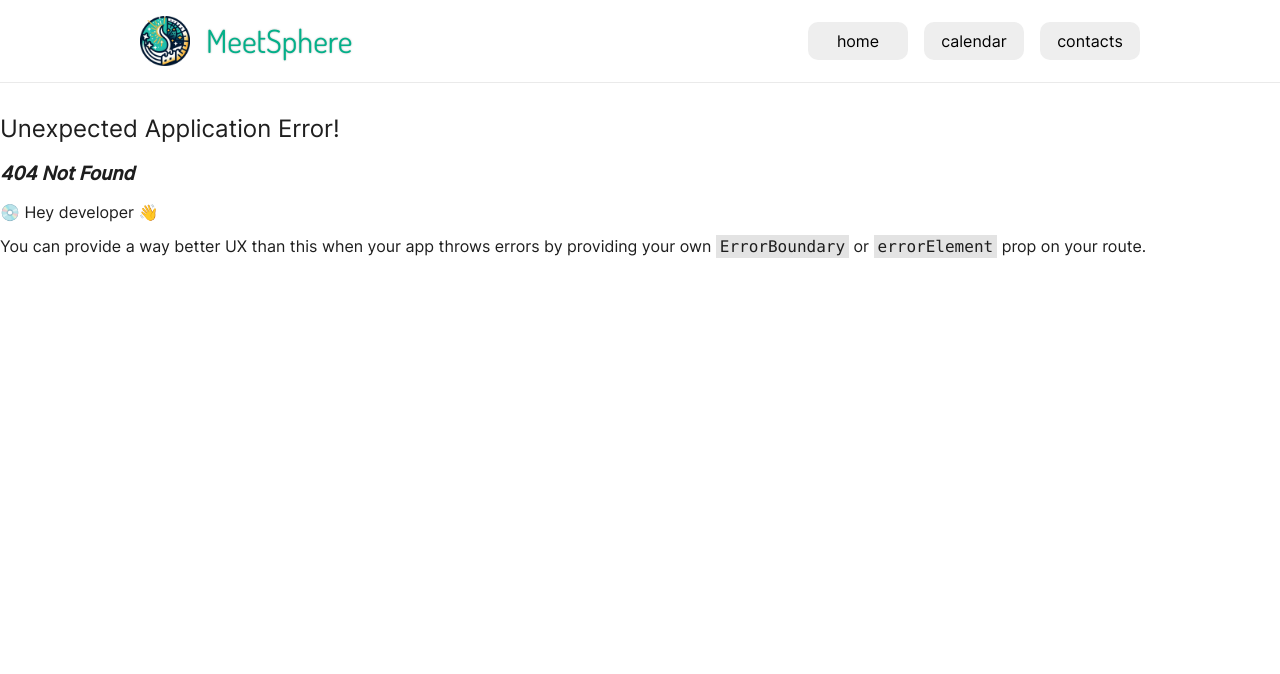
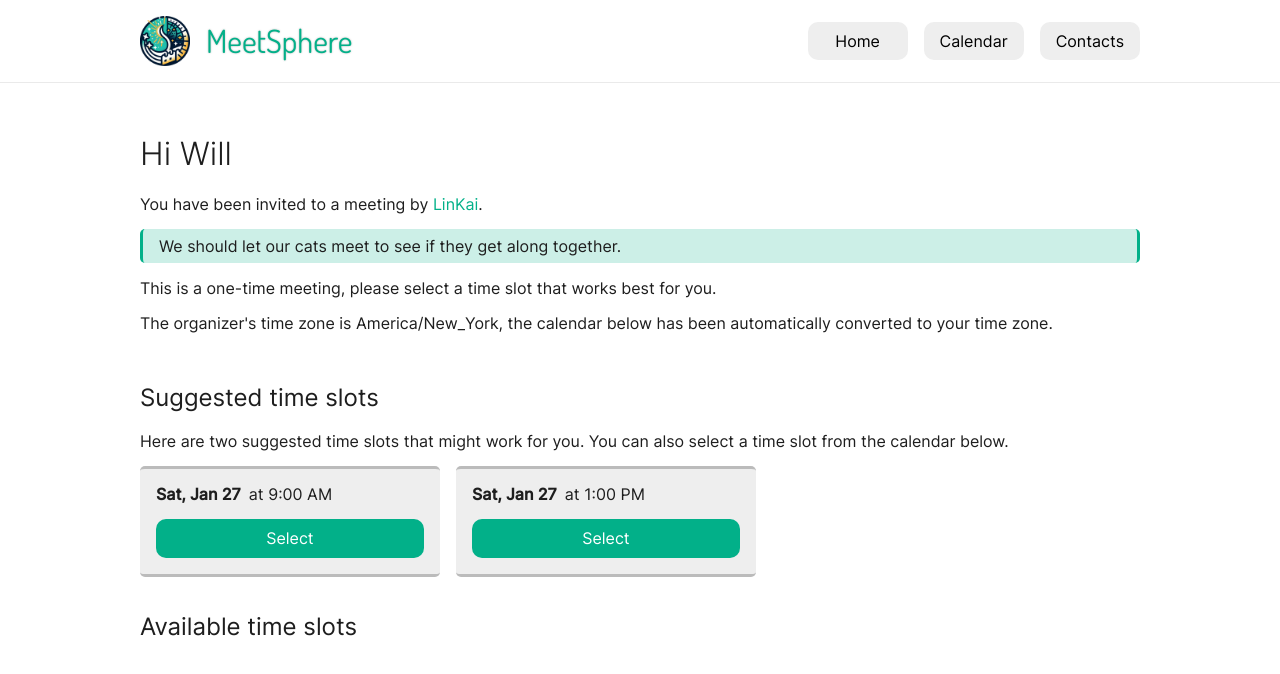
Before and after one commit to linkai-aries-ma/MeetSphere, a React (Vite) app: page /schedule/1 in a window 1280 px wide. Before the commit this address had no page. Shown: the top 674 px of the page. Built offline with nearby package versions, Linux system fonts and the light colour scheme.

Commit message:
[+] Schedule page

```diff
--- a/src/global.scss
+++ b/src/global.scss
@@ -348,3 +348,7 @@ main:not(.no-margin) {
     background-color: #3ac281;
   }
 }
+
+#ms-nav-portal button {
+  text-transform: capitalize;
+}
--- a/src/lib/examples.ts
+++ b/src/lib/examples.ts
@@ -36,6 +36,7 @@ export const EX_MEETINGS: Meeting[] = [
     description: 'We should discuss the layout of the website.',
     time: '2024-01-28T10:00:00',
     durationMinutes: 60,
+    regularity: 'once',
   },
   {
     id: 2,
@@ -45,6 +46,7 @@ export const EX_MEETINGS: Meeting[] = [
     description: 'We should finalize the schedule page and its features.',
     time: '2024-01-28T14:00:00',
     durationMinutes: 30,
+    regularity: 'weekly',
   },
   {
     id: 3,
@@ -54,6 +56,7 @@ export const EX_MEETINGS: Meeting[] = [
     description: 'We should let our cats meet to see if they get along together.',
     time: '2024-01-30T16:00:00',
     durationMinutes: 45,
+    regularity: 'daily',
   },
   {
     id: 4,
@@ -62,6 +65,7 @@ export const EX_MEETINGS: Meeting[] = [
     title: 'Integration of Pages',
     description: 'We should integrate our pages to work together.',
     durationMinutes: 30,
+    regularity: 'once',
   }
 ]
 
@@ -72,6 +76,55 @@ export const EX_CALENDARS: Calendar[] = [
     endDate: '2024-02-02',
     created: '2024-01-25T15:38:00',
     modified: '2024-01-25T18:50:00',
+    timezone: 'America/New_York',
+
+    timeSlots: [
+      {
+        startTime: '2024-01-27T09:00:00',
+        endTime: '2024-01-27T10:00:00',
+        preference: 3,
+      },
+      {
+        startTime: '2024-01-27T10:00:00',
+        endTime: '2024-01-27T11:00:00',
+        preference: 2,
+      },
+      {
+        startTime: '2024-01-27T11:00:00',
+        endTime: '2024-01-27T12:00:00',
+        preference: 1,
+      },
+      {
+        startTime: '2024-01-27T13:00:00',
+        endTime: '2024-01-27T14:00:00',
+        preference: 3,
+      },
+      {
+        startTime: '2024-01-27T14:00:00',
+        endTime: '2024-01-27T15:00:00',
+        preference: 2,
+      },
+      {
+        startTime: '2024-01-27T15:00:00',
+        endTime: '2024-01-27T16:00:00',
+        preference: 1,
+      },
+      {
+        startTime: '2024-01-27T17:00:00',
+        endTime: '2024-01-27T18:00:00',
+        preference: 3,
+      },
+      {
+        startTime: '2024-01-27T18:00:00',
+        endTime: '2024-01-27T19:00:00',
+        preference: 2,
+      },
+      {
+        startTime: '2024-01-27T19:00:00',
+        endTime: '2024-01-27T20:00:00',
+        preference: 1,
+      },
+    ],
 
     meetings: EX_MEETINGS,
   },
@@ -81,6 +134,20 @@ export const EX_CALENDARS: Calendar[] = [
     endDate: '2024-01-10',
     created: '2024-01-03T12:00:00',
     modified: '2024-01-03T12:00:00',
+    timezone: 'America/New_York',
+
+    timeSlots: [
+      {
+        startTime: '2024-01-05T09:00:00',
+        endTime: '2024-01-05T14:00:00',
+        preference: 3,
+      },
+      {
+        startTime: '2024-01-07T10:00:00',
+        endTime: '2024-01-07T20:00:00',
+        preference: 2,
+      },
+    ],
 
     meetings: [
       {
@@ -90,6 +157,8 @@ export const EX_CALENDARS: Calendar[] = [
         title: 'Arcade Session',
         description: '',
         durationMinutes: 60,
+        regularity: 'once',
+        time: '2024-01-07T19:00:00',
       },
     ],
   }
@@ -98,5 +167,5 @@ export const EX_CALENDARS: Calendar[] = [
 export const EX_SELF: UserSelf = {
   id: 1,
   name: 'LinKai',
-  email: 'linkai@example.com'
+  email: 'linkai@example.com',
 }
--- a/src/lib/lib.ts
+++ b/src/lib/lib.ts
@@ -150,7 +150,7 @@ export function getCalendarGrid(year: number, month: number): moment.Moment[][]
   return grid
 }
 
-const localTimezone = Intl.DateTimeFormat().resolvedOptions().timeZone
+export const LOCAL_TZ = Intl.DateTimeFormat().resolvedOptions().timeZone
 
 console.log('lib.js loaded')
 
--- a/src/lib/sdk.ts
+++ b/src/lib/sdk.ts
@@ -1,5 +1,5 @@
 import {EX_CALENDARS, EX_CONTACTS, EX_MEETINGS, EX_SELF} from './examples.ts'
-import {Calendar, Contact, ScheduledMeeting, UserSelf} from './types.ts'
+import {Calendar, Contact, Invitation, Meeting, UserSelf} from './types.ts'
 
 /**
  * Get the contact list of the current logged-in user
@@ -16,7 +16,7 @@ export async function getContacts(): Promise<Contact[]> {
  *
  * @returns Scheduled meetings
  */
-export async function getScheduledMeetings(): Promise<ScheduledMeeting[]> {
+export async function getScheduledMeetings(): Promise<Meeting[]> {
   // TODO: Fetch scheduled meetings from server
   return EX_MEETINGS
 }
@@ -40,3 +40,26 @@ export async function getUserSelf(): Promise<UserSelf> {
   // TODO: Fetch user information from server
   return EX_SELF
 }
+
+/**
+ * Get the invitation information by its UUID
+ *
+ * @param uuid UUID of the invitation
+ */
+export async function getInvitation(uuid: string): Promise<Invitation> {
+  // TODO: Fetch invitation from server
+  return {
+    id: uuid,
+    cal: EX_CALENDARS[0],
+    meeting: {
+      id: 10,
+      calendarId: 1,
+      with: EX_CONTACTS[2],
+      title: 'Cat Meeting',
+      description: 'We should let our cats meet to see if they get along together.',
+      durationMinutes: 60,
+      regularity: 'once',
+    },
+    from: EX_SELF,
+  }
+}
--- a/src/lib/types.ts
+++ b/src/lib/types.ts
@@ -2,29 +2,9 @@ import moment from 'moment'
 
 export interface Invitation {
   id: string
-  title: string
-  description: string
-  location: string
-  organizer: string
-  participant: string
-
-  // Requirement for the meeting time
-  regularity: 'once' | 'daily' | 'weekly'
-  duration: number // in minutes
-  timezone: string
-  daysRequired?: number
-
-  startDate: string // Only relevant for regularity = 'once'
-}
-
-export interface FillScheduleViewProps {
-  nDays: number
-  startDate: string
-  regularity: string
-  availability?: number[][]
-
-  // CSS selector for the container to mount the schedule view
-  mountPoint: string
+  cal: Calendar
+  meeting: Meeting
+  from: UserSelf
 }
 
 /**
@@ -34,7 +14,6 @@ export enum Preference {
   high = 3,
   medium = 2,
   low = 1,
-  none = 0,
 }
 
 /**
@@ -55,8 +34,10 @@ export interface Meeting {
   calendarId: number
   with: Contact
   title: string
+  location?: string
   description: string
   durationMinutes: number
+  regularity: 'once' | 'daily' | 'weekly'
 
   // A meeting would be pending response if time is not set
   time?: string // ISO time
@@ -86,6 +67,8 @@ export interface Calendar {
   // Metadata
   created: string // ISO time
   modified: string // ISO time
+  timeSlots: TimeSlot[]
+  timezone: string
 }
 
 /**
--- a/src/main.tsx
+++ b/src/main.tsx
@@ -7,11 +7,13 @@ import { Welcome } from './pages/Welcome.tsx'
 import { NavBar } from './components/NavBar.tsx'
 import { Home } from './pages/Home.tsx'
 import {Calendar} from './pages/Calendar.tsx'
+import {Schedule} from './pages/Schedule.tsx'
 
 const routes = createBrowserRouter([
   { path: '/', Component: Welcome },
   { path: '/home', Component: Home },
   { path: '/calendar', Component: Calendar },
+  { path: '/schedule/:uuid', Component: Schedule },
 ])
 
 ReactDOM.createRoot(document.getElementById('root')!).render(
--- a/src/pages/Calendar.scss
+++ b/src/pages/Calendar.scss
@@ -32,6 +32,11 @@ main {
 
     // Drop shadow
     box-shadow: 0 3px 5px 0 rgba(0, 0, 0, 0.2);
+
+    .button-group {
+      display: flex;
+      gap: 1rem;
+    }
 
     @media (max-width: $mobile-vw) {
       .button-group {
--- a/src/pages/Calendar.tsx
+++ b/src/pages/Calendar.tsx
@@ -7,8 +7,31 @@ import moment from 'moment'
 import {DATE_NOW, getMeetingStatus} from '../lib/lib.ts'
 import './Calendar.scss'
 
-function OneCalendar({cal, canEdit}: {cal: Calendar, canEdit?: boolean}) {
-  const events = cal.meetings.map(m => {return {m, st: getMeetingStatus(m)}})
+function RemindOverlay({cal}: {cal: Calendar}) {
+  // TODO: Make buttons work
+
+  return <div id="remind-overlay" className="overlay">
+    <div>
+      <h1>Remind Contacts</h1>
+      <div className="button-group">
+        {cal.meetings.map(m => <button className="toggle-button" key={m.with.id}>{m.with.name}</button>)}
+      </div>
+      <button id="remind-submit" className="emp">Submit</button>
+      <button id="meeting-cancel">Cancel</button>
+    </div>
+  </div>
+}
+
+interface OneCalendarProps {
+  cal: Calendar,
+  canEdit?: boolean,
+  btn: (name: string) => void
+}
+
+function OneCalendar({cal, canEdit, btn}: OneCalendarProps) {
+  const events = cal.meetings.map(m => {
+    return {m, st: getMeetingStatus(m)}
+  })
 
   // Sort by time descending (if it doesn't have time, place at the top)
   events.sort((a, b) => a.m.time ? (b.m.time ? (b.m.time < a.m.time ? -1 : 1) : 1) : -1)
@@ -45,15 +68,9 @@ function OneCalendar({cal, canEdit}: {cal: Calendar, canEdit?: boolean}) {
     </div>
 
     {canEdit && <div className="button-group">
-      <a href="/contacts?select=1">
-        <button className="emp">Invite</button>
-      </a>
-      <a href="/calendar-timepicker">
-        <button className="alt">Edit</button>
-      </a>
-      <a>
-        <button className="warn">Remind</button>
-      </a>
+      <button className="emp" onClick={() => btn('invite')}>Invite</button>
+      <button className="alt" onClick={() => btn('edit')}>Edit</button>
+      <button className="warn" onClick={() => btn('remind')}>Remind</button>
     </div>}
 
     <div className="events">
@@ -83,7 +100,7 @@ export function Calendar() {
   const [calendars, setCalendars] = useState<Calendar[]>([])
   const [error, setError] = useState<string | null>(null)
   const [loading, setLoading] = useState(true)
-  const [showRemind, setShowRemind] = useState(false)
+  const [remindCal, setRemindCal] = useState<Calendar | null>(null)
 
   // Initial fetch
   useEffect(() => {
@@ -91,6 +108,12 @@ export function Calendar() {
       .catch(err => setError(err.message))
       .finally(() => setLoading(false))
   }, [])
+
+  function handleClick(name: string, cal: Calendar) {
+    if (name === 'remind') {
+      setRemindCal(cal)
+    }
+  }
 
   return <main>
     <div className="section-header">
@@ -104,7 +127,8 @@ export function Calendar() {
 
     <div className="created-calendar-list">
       {calendars.filter(cal => moment(cal.endDate).isAfter(DATE_NOW))
-        .map(cal => <OneCalendar key={cal.id} cal={cal} canEdit={true}/>)}
+        .map(cal => <OneCalendar key={cal.id} cal={cal}
+          canEdit={true} btn={f => handleClick(f, cal)}/>)}
     </div>
 
     <div className="section-header">
@@ -113,20 +137,10 @@ export function Calendar() {
 
     <div className="created-calendar-list">
       {calendars.filter(cal => moment(cal.endDate).isBefore(DATE_NOW))
-        .map(cal => <OneCalendar key={cal.id} cal={cal} canEdit={false}/>)}
+        .map(cal => <OneCalendar key={cal.id} cal={cal}
+          canEdit={false} btn={f => handleClick(f, cal)}/>)}
     </div>
 
-    {showRemind && <div id="remind-overlay" className="overlay">
-      <div>
-        <h1>Remind Contacts</h1>
-        <div className="button-group">
-          <button className="toggle-button">Azalea</button>
-          <button className="toggle-button">Henry</button>
-          <button className="toggle-button">Will</button>
-        </div>
-        <button id="remind-submit" className="emp">Submit</button>
-        <button id="meeting-cancel">Cancel</button>
-      </div>
-    </div>}
+    {remindCal && <RemindOverlay cal={remindCal}/>}
   </main>
 }
--- a/src/pages/Home.tsx
+++ b/src/pages/Home.tsx
@@ -1,6 +1,6 @@
 import * as React from 'react'
 import {useEffect, useState} from 'react'
-import {ScheduledMeeting, UserSelf} from '../lib/types.ts'
+import {Meeting, UserSelf} from '../lib/types.ts'
 import {Icon} from '@iconify/react'
 import moment from 'moment'
 import {clz} from '../lib/ui.ts'
@@ -9,7 +9,7 @@ import {getScheduledMeetings, getUserSelf} from '../lib/sdk.ts'
 
 export function Home() {
   const [self, setSelf] = useState<UserSelf | null>(null)
-  const [meetings, setMeetings] = useState<ScheduledMeeting[]>([])
+  const [meetings, setMeetings] = useState<Meeting[]>([])
   const [expanded, setExpanded] = useState<number[]>([])
   const [loading, setLoading] = useState(true)
   const [error, setError] = useState<string | null>(null)
--- a/src/schedule.scss
+++ b/src/pages/Schedule.scss
@@ -1,4 +1,4 @@
-@import "vars";
+@import "../vars";
 
 #schedule {
   #ms-schedule-suggested {
@@ -29,11 +29,12 @@
 
     > div {
       flex: 1;
+      display: flex;
+      gap: 0.5rem;
     }
 
     .date {
       font-weight: bold;
-      margin-bottom: 0.5em;
     }
   }
 }
--- /dev/null
+++ b/src/pages/Schedule.tsx
@@ -0,0 +1,83 @@
+import * as React from 'react'
+import {Invitation, Preference, TimeSlot} from '../lib/types.ts'
+import {useEffect, useState} from 'react'
+import {getInvitation} from '../lib/sdk.ts'
+import {LOCAL_TZ} from '../lib/lib.ts'
+import './Schedule.scss'
+import moment from 'moment'
+
+const regularity = {
+  'once': 'This is a one-time meeting, please select a time slot that works best for you.',
+  'daily': 'This is a recurrent daily meeting, please select a time slot that works best for you.',
+  'weekly': 'This is a recurrent weekly meeting, please select a time slot that works best for you.',
+}
+
+export function Schedule({uuid}: {uuid: string}) {
+  const [invitation, setInvitation] = useState<Invitation | null>(null)
+  const [error, setError] = useState<string | null>(null)
+  const [loading, setLoading] = useState(true)
+
+  useEffect(() => {
+    getInvitation(uuid).then(inv => {
+      setInvitation(inv)
+    }).catch(err => setError(err.message))
+      .finally(() => setLoading(false))
+  }, [uuid])
+
+  function getSuggested() {
+    const selected: TimeSlot[] = [];
+
+    // Select high availability time slots first
+    [Preference.high, Preference.medium, Preference.low].forEach(p => {
+      const slots = invitation.cal.timeSlots.filter(slot => slot.preference === p)
+
+      while (slots.length > 0 && selected.length < 2) {
+        const slot = slots.shift()
+        selected.push(slot)
+      }
+    })
+
+    return selected
+  }
+
+  return <>
+    {invitation && <main id="schedule">
+      <div id="ms-schedule-info">
+        <h1>Hi {invitation.meeting.with.name}</h1>
+        <p>You have been invited to a meeting by <span className="text-emp">{invitation.from.name}</span>.</p>
+        <blockquote>{invitation.meeting.description}</blockquote>
+        <p>{regularity[invitation.meeting.regularity]}</p>
+        <p>{invitation.cal.timezone === LOCAL_TZ
+          ? 'Your time zone matches the organizer\'s time zone.'
+          : `The organizer's time zone is ${invitation.cal.timezone}, the calendar below has been automatically converted to your time zone.`}</p>
+      </div>
+
+      <div>
+        <h2>Suggested time slots</h2>
+        <p>Here are two suggested time slots that might work for you. You can also select a time slot from the
+                calendar below.</p>
+        <div id="ms-schedule-suggested">
+          {getSuggested().map(slot => <div className="suggested-card" data-day="${day}" data-interval="${interval}">
+            <div>
+              <span className="date">
+                {(invitation.meeting.regularity === 'once')
+                  ? moment(slot.startTime).format('ddd, MMM D')
+                  : `Every ${moment(slot.startTime).format('dddd')}`}
+              </span>
+              <span className="time">
+                at {moment(slot.startTime).format('h:mm A')}
+              </span>
+            </div>
+            <button className="emp">Select</button>
+          </div>)}
+        </div>
+      </div>
+
+      <div id="ms-schedule-container">
+        <h2>Available time slots</h2>
+        <table id="ms-schedule-calendar">
+        </table>
+      </div>
+    </main>}
+  </>
+}
```
Also changed, not shown: src/schedule.html (+2 -42 lines).
